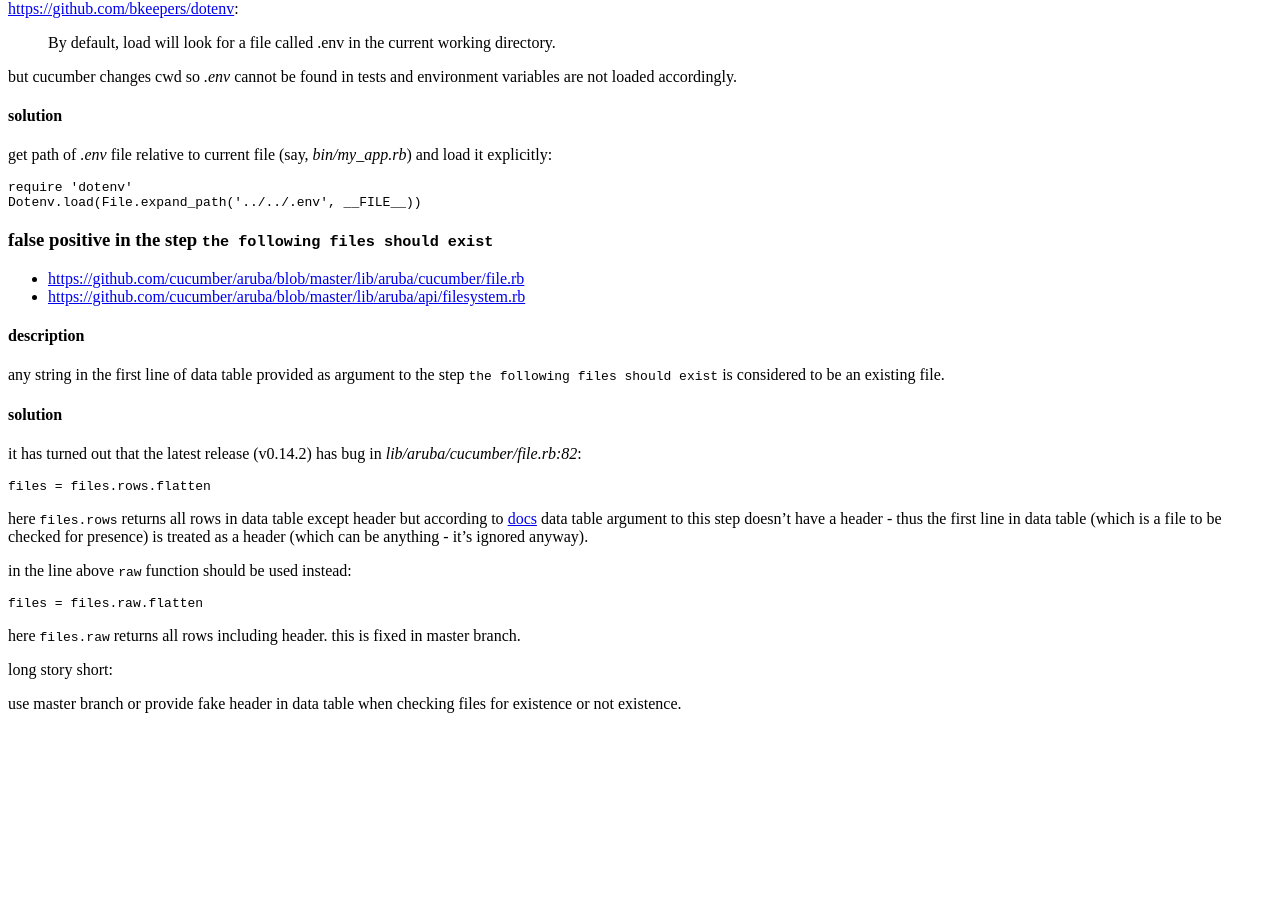
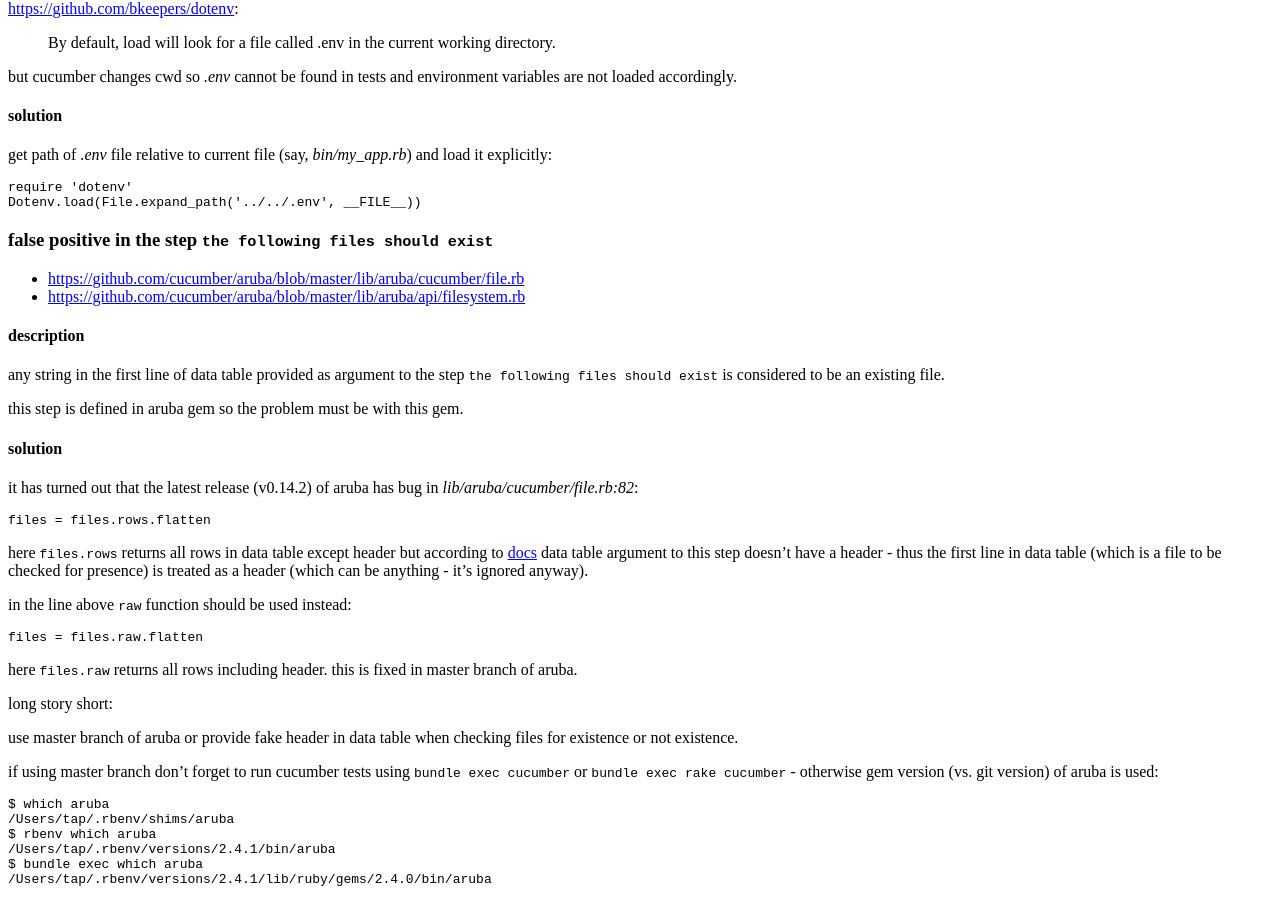
Before and after one commit to tap349/tap349.github.io, a Jekyll site: the page built from _posts/2017-04-18-cucumber.md, in a window 1280 px wide and 900 px high, scrolled down 1797 px. Built offline with Jekyll 4.4.1, drawn with Linux system fonts in a browser that asks for light colours; before the commit the page ends 2526 px from its top, so only the background shows below that.

Commit message:
update 2017-04-25_01:12:58

````diff
--- a/_posts/2017-04-18-cucumber.md
+++ b/_posts/2017-04-18-cucumber.md
@@ -145,10 +145,12 @@ Dotenv.load(File.expand_path('../../.env', __FILE__))
 any string in the first line of data table provided as argument to the step
 `the following files should exist` is considered to be an existing file.
 
+this step is defined in aruba gem so the problem must be with this gem.
+
 #### solution
 
-it has turned out that the latest release (v0.14.2) has bug in
-_lib/aruba/cucumber/file.rb:82_:
+it has turned out that the latest release (v0.14.2) of aruba has bug
+in _lib/aruba/cucumber/file.rb:82_:
 
 ```ruby
 files = files.rows.flatten
@@ -167,9 +169,22 @@ files = files.raw.flatten
 ```
 
 here `files.raw` returns all rows including header.
-this is fixed in master branch.
+this is fixed in master branch of aruba.
 
 long story short:
 
-use master branch or provide fake header in data table when checking files
-for existence or not existence.
+use master branch of aruba or provide fake header in data table
+when checking files for existence or not existence.
+
+if using master branch don't forget to run cucumber tests using
+`bundle exec cucumber` or `bundle exec rake cucumber` - otherwise
+gem version (vs. git version) of aruba is used:
+
+```sh
+$ which aruba
+/Users/tap/.rbenv/shims/aruba
+$ rbenv which aruba
+/Users/tap/.rbenv/versions/2.4.1/bin/aruba
+$ bundle exec which aruba
+/Users/tap/.rbenv/versions/2.4.1/lib/ruby/gems/2.4.0/bin/aruba
+```
````
Also changed, not shown: _posts/2017-04-17-bundler.md (+17 -17 lines).
